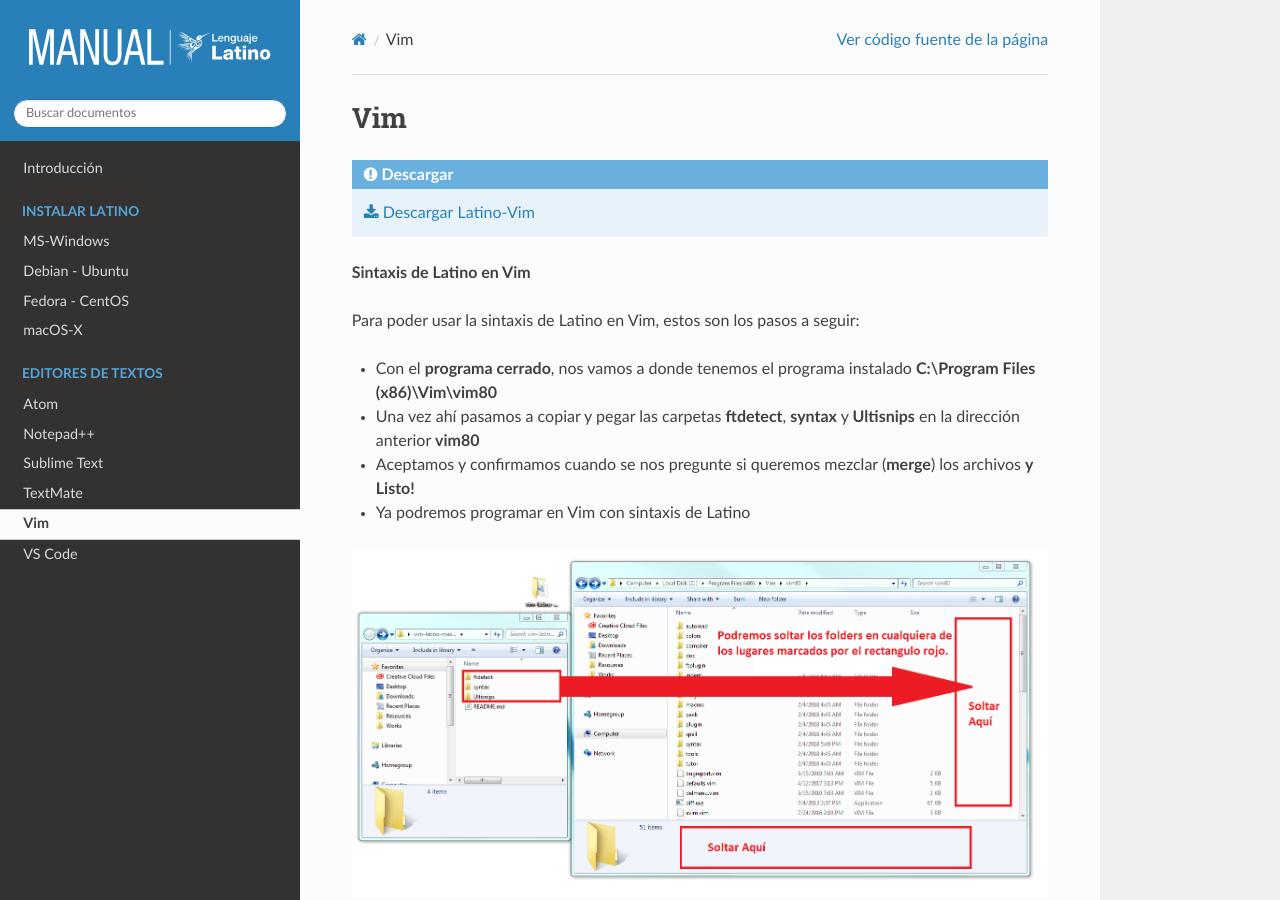
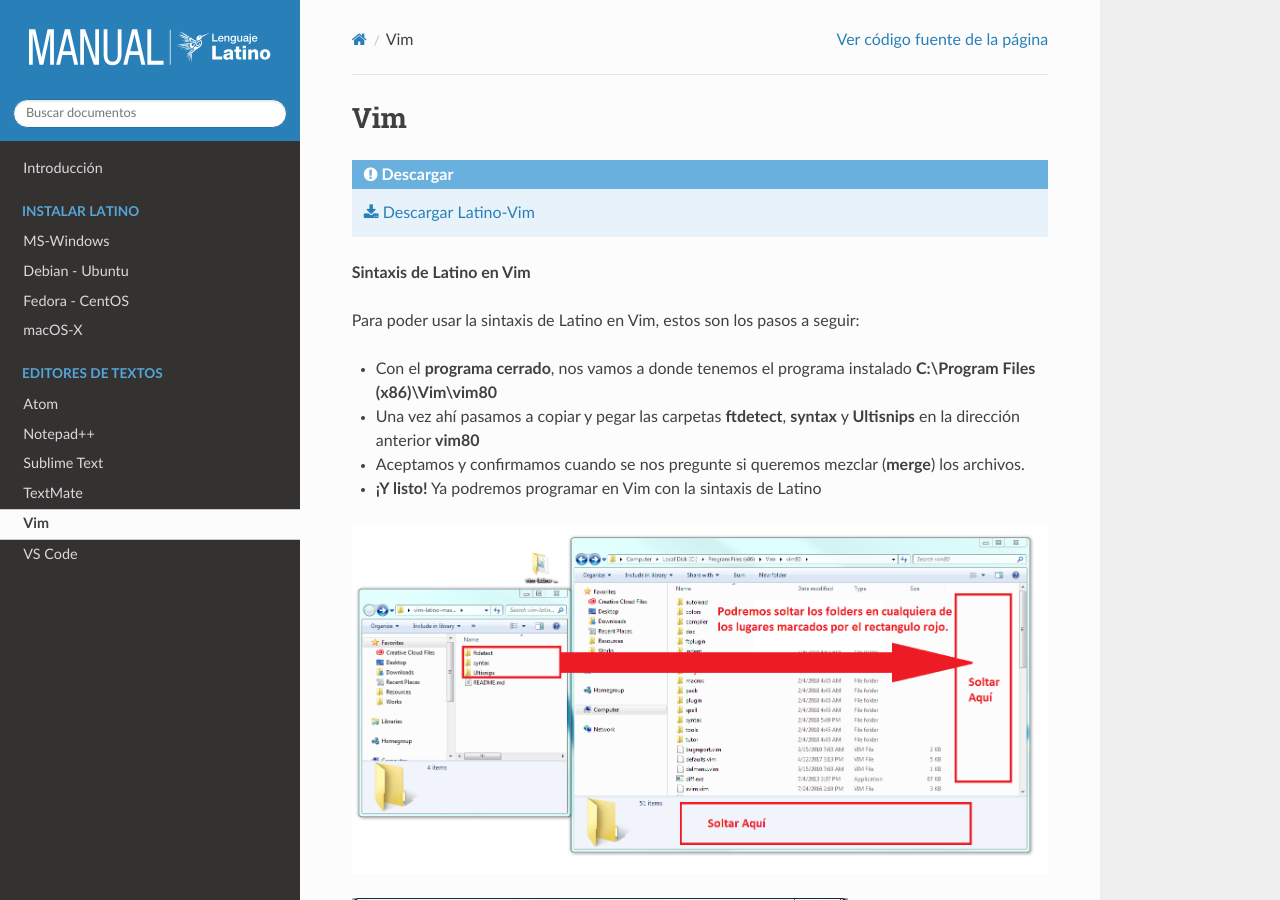
Before and after one commit to LatinoDocs/Manual-Latino, a Sphinx documentation site: the page built from docs/editores/Vim.rst, in a window 1280 px wide and 900 px high. Built offline with Sphinx 7.4.7 and the Read the Docs theme 2.0.0, drawn with Linux system fonts in a browser that asks for light colours.

Commit message:
VIM.rst mejorado
La ruta de instalación de VIM se mostraba mal, lo he corregido. Para mostrar un '\', hay que escribirlo 2 veces: '\\'.

```diff
--- a/docs/editores/Vim.rst
+++ b/docs/editores/Vim.rst
@@ -16,8 +16,8 @@
 
 * Con el **programa cerrado**, nos vamos a donde tenemos el programa instalado **C:\\Program Files (x86)\\Vim\\vim80**
 * Una vez ahí pasamos a copiar y pegar las carpetas **ftdetect**, **syntax** y **Ultisnips** en la dirección anterior **vim80**
-* Aceptamos y confirmamos cuando se nos pregunte si queremos mezclar (**merge**) los archivos **y Listo!**
-* Ya podremos programar en Vim con sintaxis de Latino
+* Aceptamos y confirmamos cuando se nos pregunte si queremos mezclar (**merge**) los archivos.
+* **¡Y listo!** Ya podremos programar en Vim con la sintaxis de Latino
 
 .. figure:: ../_static/_media/editores-Instalacion/Vim/CopiarYPegar.png
    :figwidth: 100%
```
